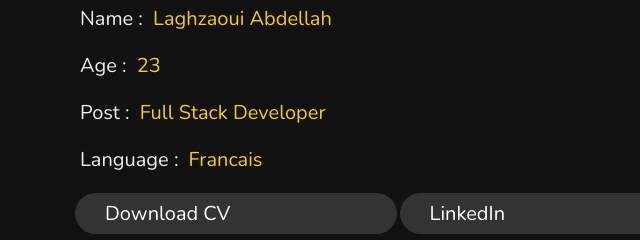
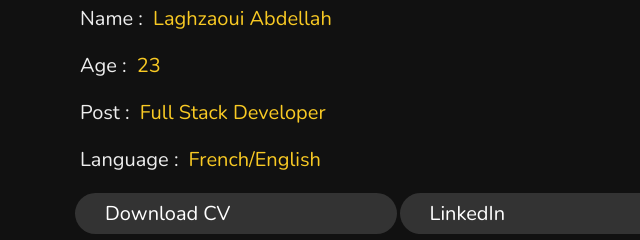
Before and after one commit to AbdellahLag/abdellahpro, a plain HTML site: page index.html in a window 1280 px wide. Shown: the part 920-1160 px from the top of the page, 345-985 px from the left. Drawn offline with nearby package versions, Linux system fonts and the light colour scheme.

Commit message:
Add files via upload

```diff
--- a/index.html
+++ b/index.html
@@ -76,7 +76,7 @@
             <h3> <span> name : </span> Laghzaoui Abdellah </h3>
             <h3> <span> age : </span> 23 </h3>
             <h3> <span> post : </span> Full Stack Developer </h3>
-            <h3> <span> language : </span> Francais </h3>
+            <h3> <span> language : </span> French/English </h3>
             <input class="btn" value="Download CV" onclick="window.location.href='Abdellah_Laghzaoui.pdf';">
             <input class="btn" value="LinkedIn" onclick="window.location.href='https://www.linkedin.com/in/abdellah-laghzaoui-587618215/';">
         </div>
```
